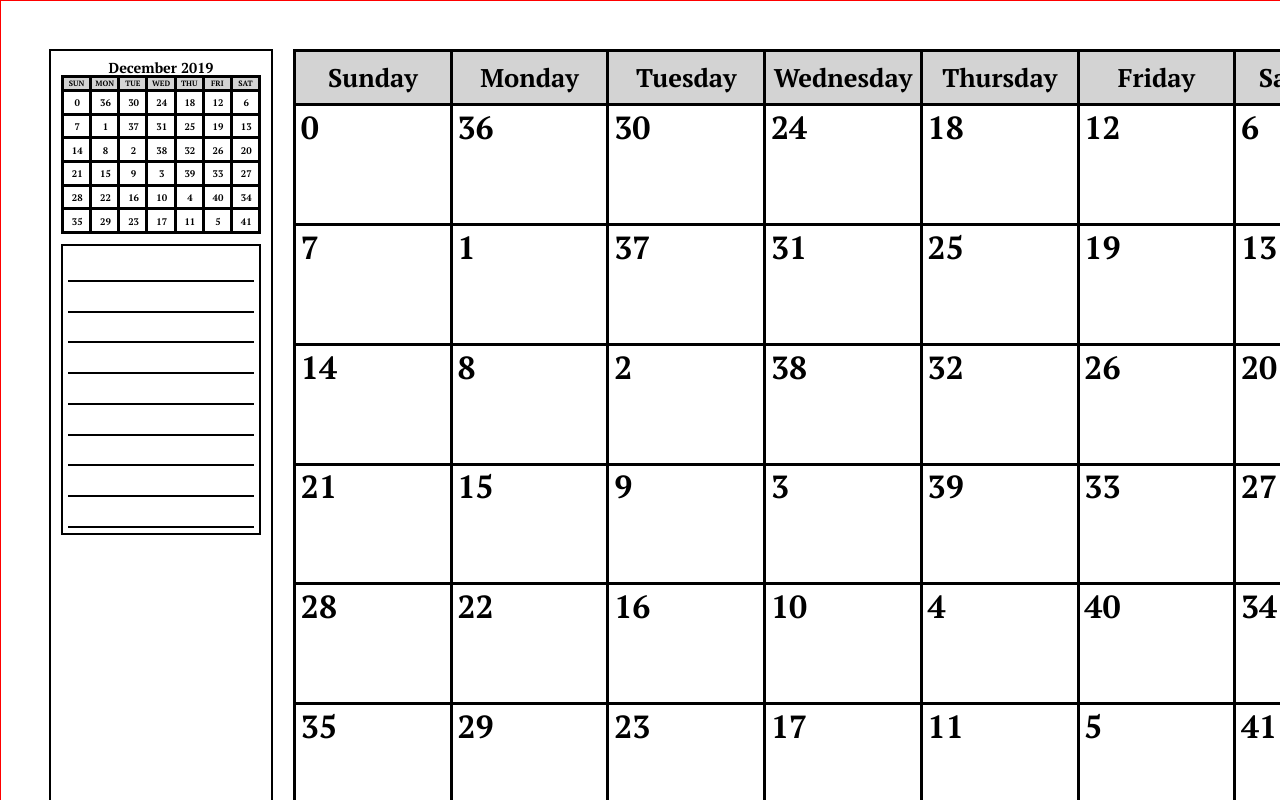
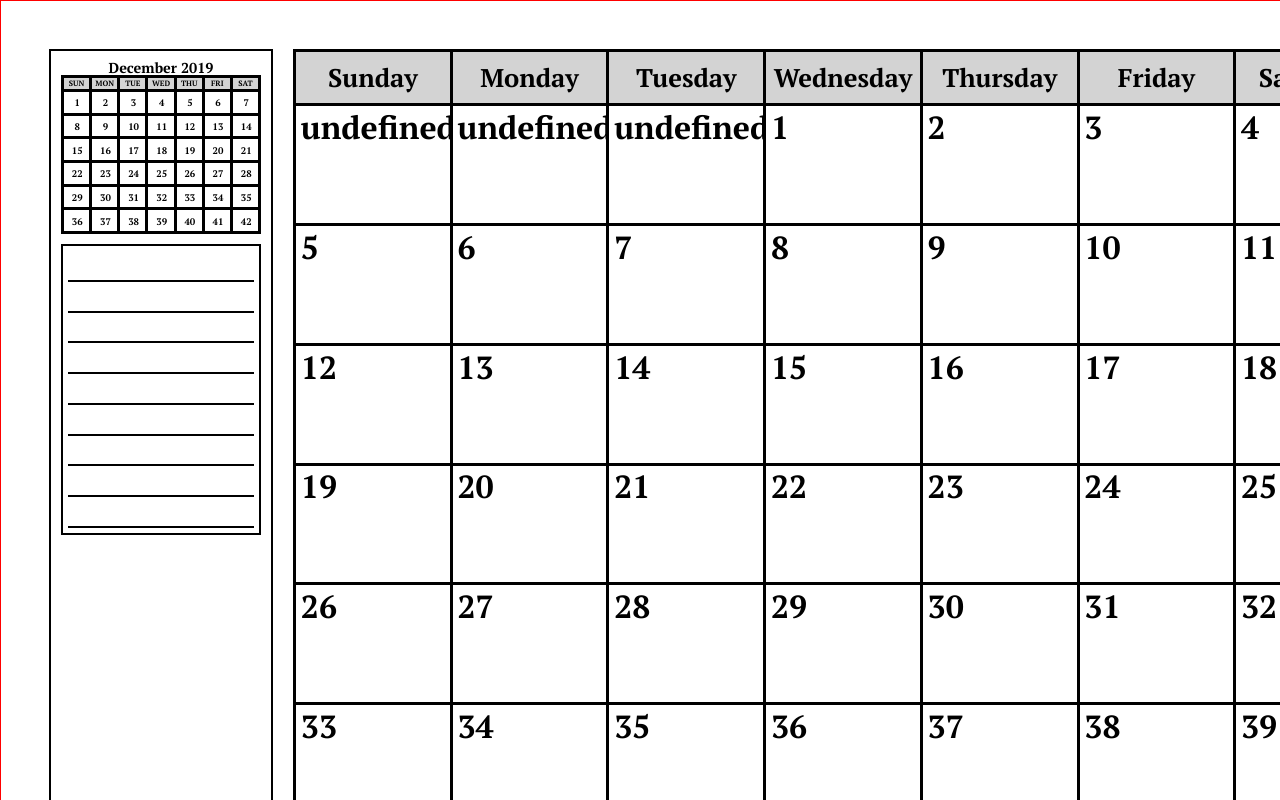
Before and after one commit to TwitchBronBron/tammy-calendar, a Svelte app: page / in a window 1280 px wide. Shown: the top 800 px of the page. Built offline with nearby package versions, Linux system fonts and the light colour scheme.

Commit message:
Fix day of month calculations

```diff
--- a/src/util.ts
+++ b/src/util.ts
@@ -7,8 +7,7 @@ export function createCalendarGrid(numWeeks: number, numDays: number) {
         const row = [];
         for (let j = 0; j < numDays; j++) {
             row.push({
-                daysOfMonth: [],
-                holidayName: null
+                daysOfMonth: []
             });
         }
         rows.push(row);
@@ -16,20 +15,21 @@ export function createCalendarGrid(numWeeks: number, numDays: number) {
     return rows;
 }
 
-export function buildGridForMonth(year: number, month: number) {
-    const rowCount = 6;
-    const cellCount = 7;
-    const grid = createCalendarGrid(rowCount, cellCount);
-
-    let startWeekday = new Date(year, month - 1, 1).getDay();
-
-    const daysInMonth = 32 - new Date(year, month - 1, 32).getDate();
-
-    for (var i = 0; i < rowCount * cellCount; i++) {
-        const rowIndex = i % rowCount;;
-        const cellIndex = i % cellCount;;
-        const cell = grid[rowIndex][cellIndex];
-        cell.daysOfMonth.push(i);
+export function buildGridForMonth(yearNumber: number, monthNumber: number) {
+    const numWeeks = 6;
+    const numDaysPerWeek = 7;
+    const grid = createCalendarGrid(numWeeks, numDaysPerWeek);
+    //the index of the weekday (0-6)
+    let startWeekdayIndex = new Date(yearNumber, monthNumber - 1, 1).getDay();
+    debugger;
+    let dayIndex = (startWeekdayIndex + 1) * -1;
+    for (let w = 0; w < numWeeks; w++) {
+        for (let d = 0; d < numDaysPerWeek; d++) {
+            dayIndex++;
+            if (dayIndex >= 0) {
+                grid[w][d].daysOfMonth.push(dayIndex + 1);
+            }
+        }
     }
 
     return grid;
```
